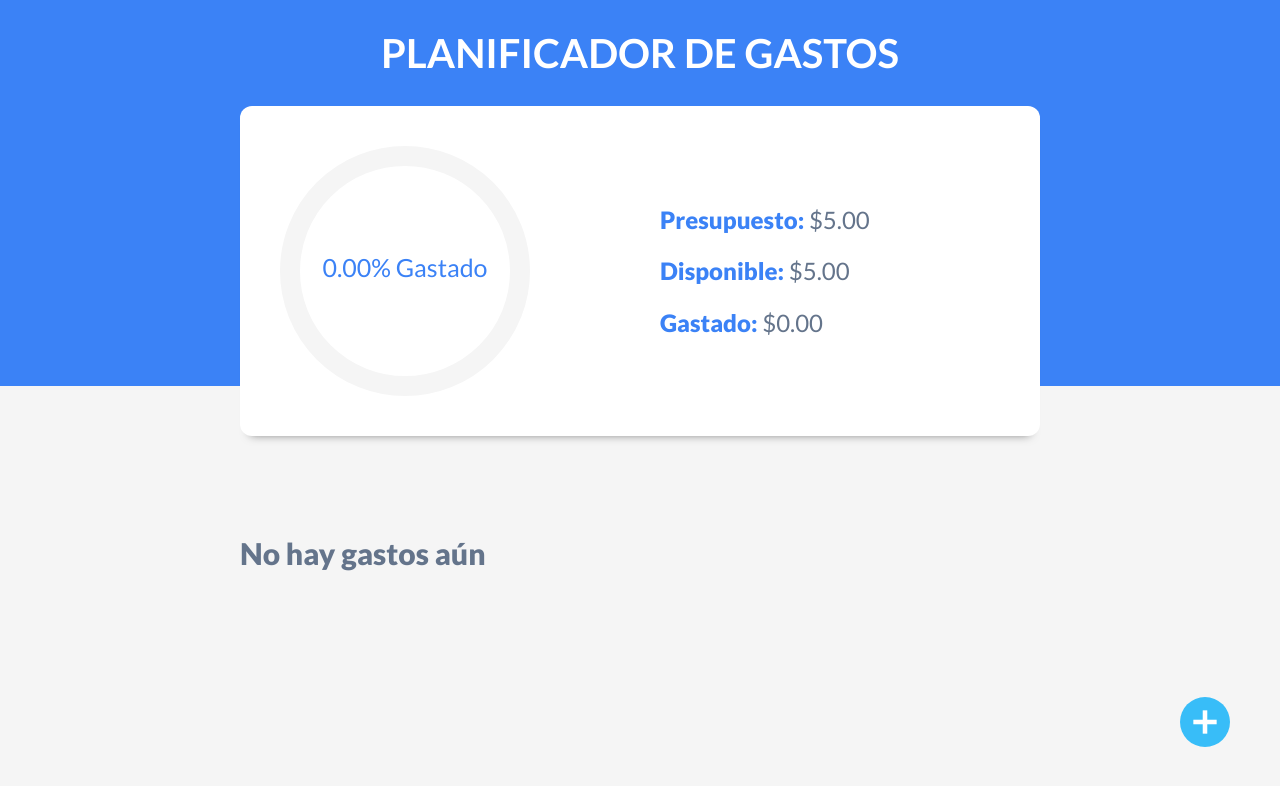
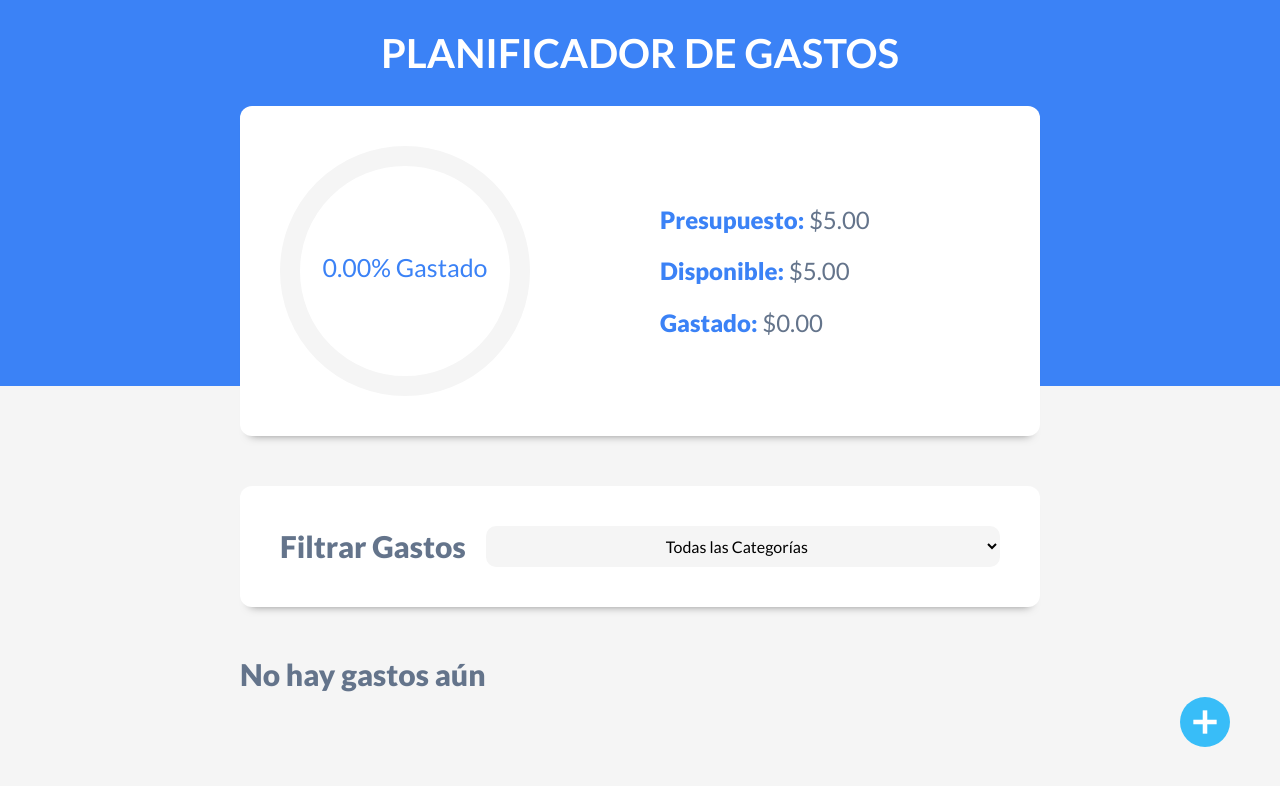
Before and after one commit to eme-hache/control-gastos, a React (Vite) app: page / in a window 1280 px wide. Both pictures are taken after typing "5" into the empty fields and a click on the input "Añadir". Shown: the top 786 px of the page. Built offline with nearby package versions, Linux system fonts and the light colour scheme.

Commit message:
filtrados de gastos agregado

```diff
--- a/src/App.jsx
+++ b/src/App.jsx
@@ -1,5 +1,6 @@
 import ListadoGastos from './components/LIstadoGastos'
 import IconoNuevoGasto from './img/nuevo-gasto.svg'
+import Filtros from './components/Filtros'
 import Header from './components/Header'
 import Modal from './components/Modal'
 import { generarId } from './helpers'
@@ -11,9 +12,20 @@ const App = () => {
   const [presupuesto, setPresupuesto] = useState(
     localStorage.getItem('presupuesto') ?? ''
   )
+  const [gastos, setGastos] = useState(
+    localStorage.getItem('gastos') ? JSON.parse(localStorage.getItem('gastos')) : []
+  )
   const [gastoEditar, setGastoEditar] = useState({})
   const [modal, setModal] = useState(false)
-  const [gastos, setGastos] = useState([])
+  const [filtro, setFiltro] = useState('')
+  const [gastosFiltrados, setGastosFiltrados] = useState([])
+
+  useEffect(() => {
+    if (filtro) {
+      const gastosFiltrados = gastos.filter(gasto => gasto.categoria === filtro)
+      setGastosFiltrados(gastosFiltrados)
+    }
+  }, [filtro])
 
   useEffect(() => {
     if (Object.keys(gastoEditar).length > 0) {
@@ -24,6 +36,10 @@ const App = () => {
   useEffect(() => {
     localStorage.setItem('presupuesto', presupuesto ?? 0)
   }, [presupuesto])
+
+  useEffect(() => {
+    localStorage.setItem('gastos', JSON.stringify(gastos) ?? [])
+  }, [gastos])
 
   useEffect(() => {
     const presupuestoLS = Number(localStorage.getItem('presupuesto') ?? 0)
@@ -77,10 +93,14 @@ const App = () => {
       {isValidPresupuesto && (
         <>
           <main>
+            <Filtros filtro={filtro} setFiltro={setFiltro} />
+
             <ListadoGastos
               gastos={gastos}
               setGastoEditar={setGastoEditar}
               eliminarGasto={eliminarGasto}
+              filtro={filtro}
+              gastosFiltrados={gastosFiltrados}
             />
           </main>
           <div className='nuevo-gasto'>
--- /dev/null
+++ b/src/components/Filtros.jsx
@@ -0,0 +1,26 @@
+const Filtros = ({ filtro, setFiltro }) => {
+    return (
+        <div className='filtros sombra contenedor'>
+            <form>
+                <div className="campo">
+                    <label>Filtrar Gastos</label>
+                    <select
+                        value={filtro}
+                        onChange={evt => setFiltro(evt.target.value)}
+                    >
+                        <option value="">Todas las Categorías</option>
+                        <option value="ahorro">Ahorro</option>
+                        <option value="comida">Comida</option>
+                        <option value="casa">Casa</option>
+                        <option value="gastos">Gastos varios</option>
+                        <option value="ocio">Ocio</option>
+                        <option value="salud">Salud</option>
+                        <option value="suscripciones">Suscripciones</option>
+                    </select>
+                </div>
+            </form>
+        </div>
+    )
+}
+
+export default Filtros
--- a/src/components/LIstadoGastos.jsx
+++ b/src/components/LIstadoGastos.jsx
@@ -1,13 +1,30 @@
 import Gasto from './Gasto'
 
-const ListadoGastos = ({ gastos, setGastoEditar, eliminarGasto }) => {
+const ListadoGastos = ({
+    gastos,
+    setGastoEditar,
+    eliminarGasto,
+    gastosFiltrados,
+    filtro,
+}) => {
     return (
         <div className='listado-gastos contenedor'>
-            <h2>{gastos.length > 0 ? 'Gastos' : 'No hay gastos aún'}</h2>
+            {filtro ? (
+                <>
+                    <h2>{gastosFiltrados.length > 0 ? 'Gastos' : 'No hay gastos en esta categoría'}</h2>
 
-            {gastos.map(gasto => (
-                <Gasto key={gasto.id} gasto={gasto} setGastoEditar={setGastoEditar} eliminarGasto={eliminarGasto} />
-            ))}
+                    {gastosFiltrados.map(gasto => (
+                        <Gasto key={gasto.id} gasto={gasto} setGastoEditar={setGastoEditar} eliminarGasto={eliminarGasto} />
+                    ))}
+                </>
+            ) : (
+                <>
+                    <h2>{gastos.length > 0 ? 'Gastos' : 'No hay gastos aún'}</h2>
+                    {gastos.map(gasto => (
+                        <Gasto key={gasto.id} gasto={gasto} setGastoEditar={setGastoEditar} eliminarGasto={eliminarGasto} />
+                    ))}
+                </>
+            )}
         </div>
     )
 }
```
